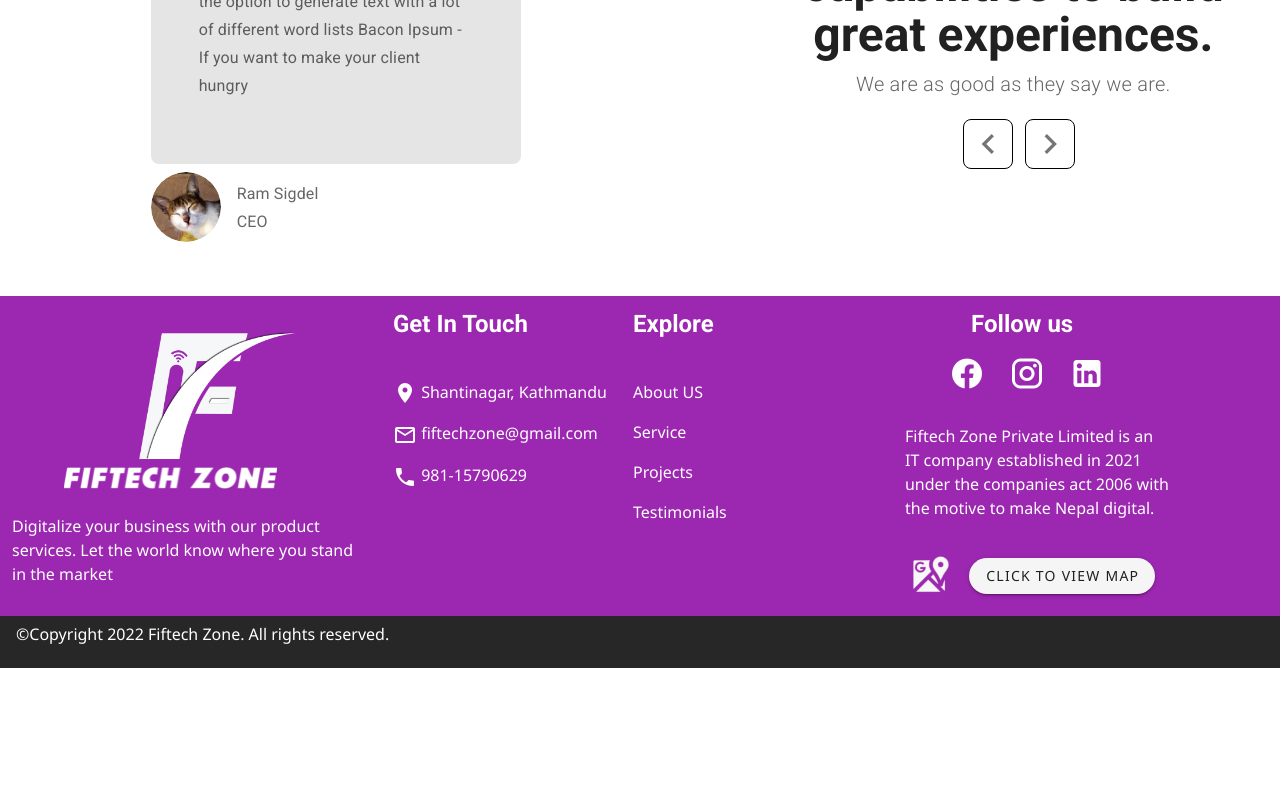
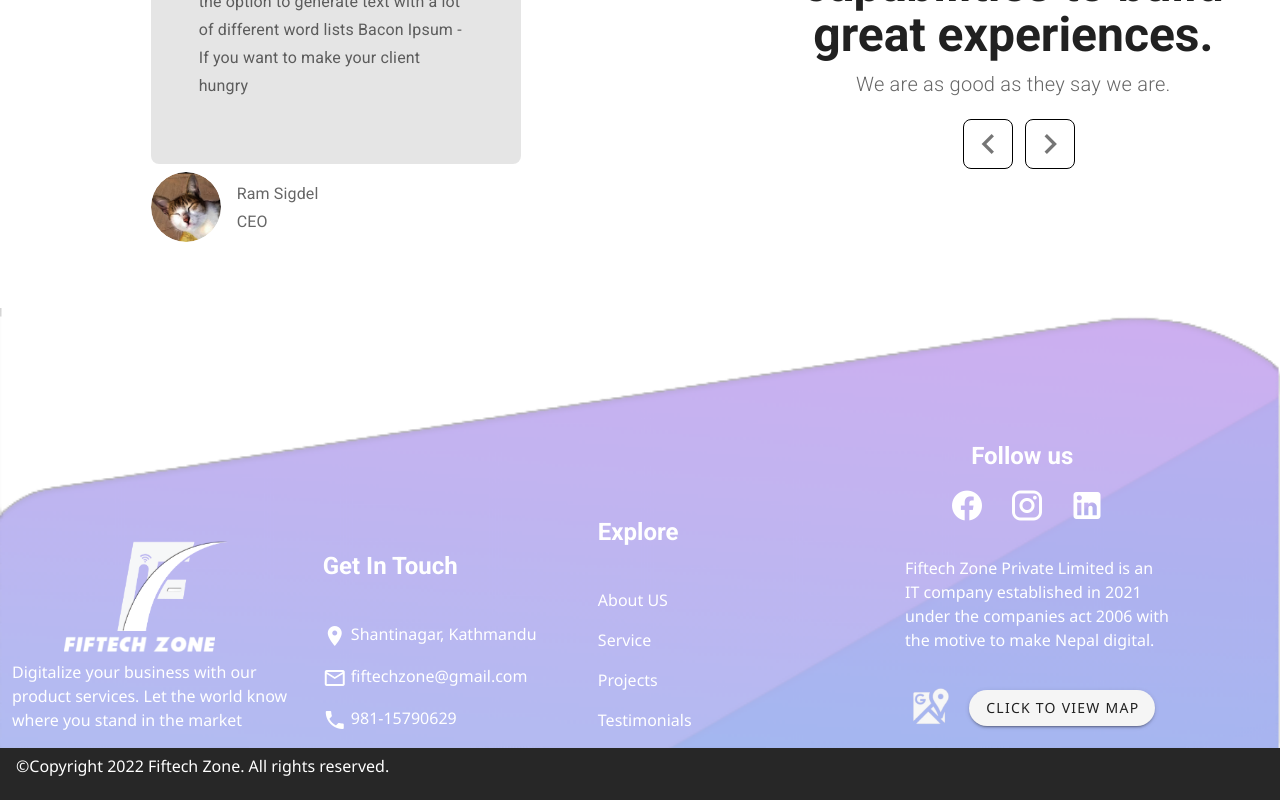
Before and after one commit to sachinbro/fiftech_zone, a Nuxt app: page / in a window 1280 px wide. Shown: the part 3728-4528 px from the top of the page. Before the commit the page ends 4396 px from the top, so only its background shows below. Built offline with nearby package versions, Linux system fonts and the light colour scheme.

Commit message:
minor backgorund fix: footer and career page

```diff
--- a/components/Footer.vue
+++ b/components/Footer.vue
@@ -1,11 +1,11 @@
 <template>
 <div>
-        <div class="purple" id="footer">
+        <div class=" background d-flex align-end" id="footer">
             <div class="footer-main white--text">
-                <v-row class="d-none d-sm-flex">
+                <v-row class="d-none d-sm-flex align-end">
 
                     <v-col class="">
-                    <img src="../static/Footer/Group 318.png" alt="" class="px-16">
+                    <img src="../static/Footer/Group 318.png" alt="" height="170px" class="px-16">
                         <p class="mt-n10 pl-3">Digitalize your business with our product services. Let the world know where you stand in the market</p>
                     </v-col>
                     <v-col>
@@ -63,4 +63,12 @@
     .footer-main {
         /* background: transparent linear-gradient(11deg, #9B51E0 0%, #347FE2 76%, #0693E3 100%) 0% 0% no-repeat padding-box; */
     }
+    .background{
+        height: 55vh;
+        background-image: url("../static/Footer/Footer.png");
+        background-repeat: no-repeat;
+        background-size: 100% 100%;
+        background-position: top;
+        background-origin: content-box;
+    }
 </style>
--- a/components/sections/career-page/CareerIntro.vue
+++ b/components/sections/career-page/CareerIntro.vue
@@ -1,13 +1,13 @@
 <template>
-    <div class="ma-8">
-        <v-row>
+    <v-container fluid class="">
+        <v-row class="background white--text">
             <v-col cols="1"></v-col>
-            <v-col>
+            <v-col class="mt-10">
                 <p class="text-h4">Perspective <br>CAREER Start!</p>
                 <p>We provide wide range of professsional service to meet your needs.</p>
             </v-col>
             <v-col></v-col>
-            <v-col><img src="../../../static/sections/Careerpage/Image 47.png" height="300px" alt=""></v-col>
+            <v-col class="mt-16"><img src="../../../static/sections/Careerpage/Image 47.png" height="300px" alt=""></v-col>
             <v-col cols="1"></v-col>
         </v-row>
         <p class="text-h5 text-center font-weight-bold">Why join us?</p>
@@ -45,5 +45,13 @@
             </v-col>
             <v-col cols="1"></v-col>
         </v-row>
-    </div>
+    </v-container>
 </template>
+<style scoped>
+.background{
+     height: 40vh;
+    background-image: url("../../../static/sections/Careerpage/masked.png");
+    background-repeat: no-repeat;
+    background-size: 100% 100%;
+}
+</style>
```
Also changed, not shown: static/Footer/Footer.png (added), static/sections/Careerpage/masked.png (added).
